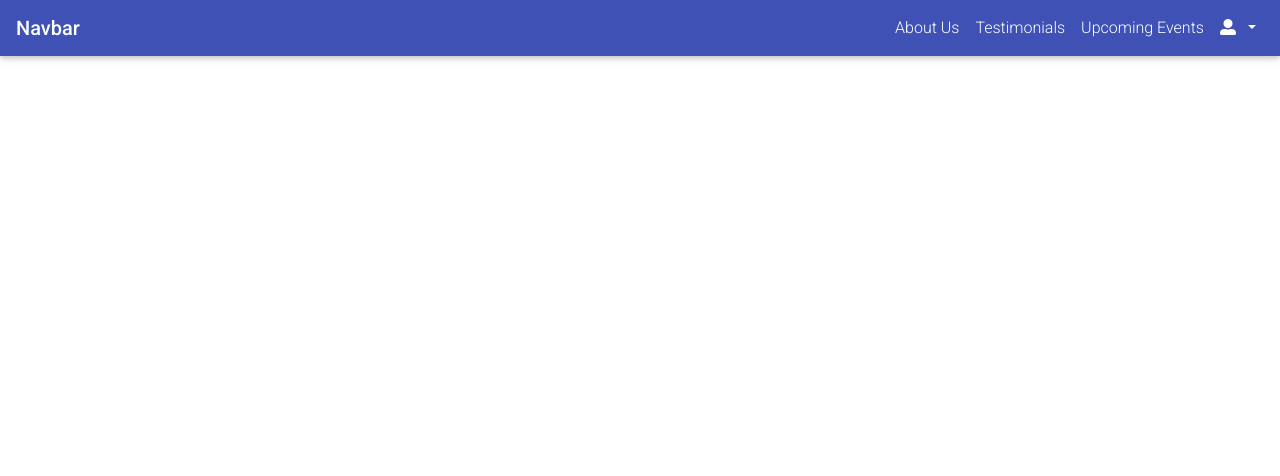
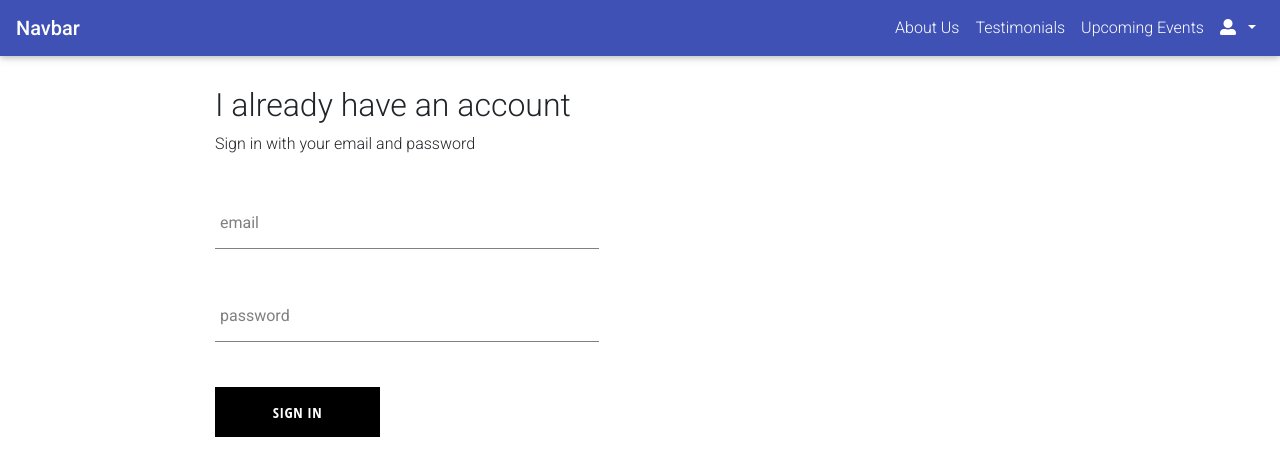
Before and after one commit to namitdoshi/music-streaming-react, a React (Create React App) app: page /signin in a window 1280 px wide. Shown: the top 476 px of the page. Built offline with nearby package versions, Linux system fonts and the light colour scheme.

Commit message:
added a signIn and SignupPage

```diff
--- a/package.json
+++ b/package.json
@@ -6,6 +6,7 @@
     "@testing-library/jest-dom": "^4.2.4",
     "@testing-library/react": "^9.5.0",
     "@testing-library/user-event": "^7.2.1",
+    "firebase": "^7.14.5",
     "mdbreact": "^4.27.0",
     "node-sass": "^4.14.1",
     "react": "^16.13.1",
--- a/src/App.js
+++ b/src/App.js
@@ -1,13 +1,29 @@
 import React from 'react';
-import Header from './components/header/header.component'
+
+
+import { auth,createUserProfileDocument } from './Firebase/firebase.utils';
+import {Switch , Route} from 'react-router-dom';
+
+
+import Header from './components/header/header.component';
+import SignInAndSignUpPage from './pages/sign-in-and-signup/sign-in-and-sign-up.component'
 import './App.css';
+import { render } from 'react-dom';
+import HomePage from './pages/home-page/home-page.component';
 
-function App() {
-  return (
+class App extends React.Component {
+
+  render(){
+    return (
         <div>
           <Header/>
+          <Switch>
+            <Route exact path = '/' component = {HomePage}/>
+            <Route path = '/signin' component ={SignInAndSignUpPage} />
+          </Switch>
         </div>
-  );
+    );
+  }
 }
 
 export default App;
--- /dev/null
+++ b/src/Firebase/firebase.utils.js
@@ -0,0 +1,50 @@
+import firebase from 'firebase/app';
+import 'firebase/firestore';
+import 'firebase/auth';
+
+const config = {
+    apiKey: "AIzaSyD7KX4VdIr2TGWoi75wzCdevwzKIilu7zQ",
+    authDomain: "stream-app-8f9b9.firebaseapp.com",
+    databaseURL: "https://stream-app-8f9b9.firebaseio.com",
+    projectId: "stream-app-8f9b9",
+    storageBucket: "stream-app-8f9b9.appspot.com",
+    messagingSenderId: "911287855784",
+    appId: "1:911287855784:web:fc8cc417f99255290a709d",
+    measurementId: "G-RS1Z6MS2RG"
+  };
+
+  export const createUserProfileDocument = async (userAuth, additionalData) => {
+
+    if(!userAuth) return;
+
+    const userRef =  firestore.doc(`users/${userAuth.uid}`);
+
+    const snapShot = await userRef.get();
+
+    if(!snapShot.exists){
+      const { displayName , email} = userAuth;
+      const createdAt = new Date();
+
+      try{
+        await userRef.set({
+          displayName,
+          email,
+          createdAt,
+          ...additionalData
+        })
+
+      }catch(error) {
+          console.log('error creating user',error.message);
+      }
+    }
+    return userRef;
+  }
+
+firebase.initializeApp(config);
+
+export const auth = firebase.auth();
+export const firestore =firebase.firestore();
+const provider = new firebase.auth.GoogleAuthProvider();
+provider.setCustomParameters({prompt :'select_account'});
+export const signInWithGoogle = () => auth.signInWithPopup(provider);
+export default firebase;
--- /dev/null
+++ b/src/components/custom-button/custom-button.component.jsx
@@ -0,0 +1,11 @@
+import React from 'react';
+
+import './custom-button.styles.scss';
+
+const CustomButton = ({ children, ...otherProps }) => (
+  <button className='custom-button' {...otherProps}>
+    {children}
+  </button>
+);
+
+export default CustomButton;
--- /dev/null
+++ b/src/components/custom-button/custom-button.styles.scss
@@ -0,0 +1,22 @@
+.custom-button {
+    min-width: 165px;
+    width: auto;
+    height: 50px;
+    letter-spacing: 0.5px;
+    line-height: 50px;
+    padding: 0 35px 0 35px;
+    font-size: 15px;
+    background-color: black;
+    color: white;
+    text-transform: uppercase;
+    font-family: 'Open Sans Condensed';
+    font-weight: bolder;
+    border: none;
+    cursor: pointer;
+
+    &:hover {
+      background-color: white;
+      color: black;
+      border: 1px solid black;
+    }
+  }
--- /dev/null
+++ b/src/components/form-input/form-input.component.jsx
@@ -0,0 +1,20 @@
+import React from 'react';
+
+import './form-input.styles.scss';
+
+const FormInput = ({ handleChange, label, ...otherProps }) => (
+  <div className='group'>
+    <input className='form-input' onChange={handleChange} {...otherProps} />
+    {label ? (
+      <label
+        className={`${
+          otherProps.value.length ? 'shrink' : ''
+        } form-input-label`}
+      >
+        {label}
+      </label>
+    ) : null}
+  </div>
+);
+
+export default FormInput;
--- /dev/null
+++ b/src/components/form-input/form-input.styles.scss
@@ -0,0 +1,54 @@
+$sub-color: grey;
+$main-color: black;
+
+@mixin shrinkLabel {
+  top: -14px;
+  font-size: 12px;
+  color: $main-color;
+}
+
+.group {
+  position: relative;
+  margin: 45px 0;
+
+  .form-input {
+    background: none;
+    background-color: white;
+    color: $sub-color;
+    font-size: 18px;
+    padding: 10px 10px 10px 5px;
+    display: block;
+    width: 100%;
+    border: none;
+    border-radius: 0;
+    border-bottom: 1px solid $sub-color;
+    margin: 25px 0;
+
+    &:focus {
+      outline: none;
+    }
+
+    &:focus ~ .form-input-label {
+      @include shrinkLabel();
+    }
+  }
+
+  input[type='password'] {
+    letter-spacing: 0.3em;
+  }
+
+  .form-input-label {
+    color: $sub-color;
+    font-size: 16px;
+    font-weight: normal;
+    position: absolute;
+    pointer-events: none;
+    left: 5px;
+    top: 10px;
+    transition: 300ms ease all;
+
+    &.shrink {
+      @include shrinkLabel();
+    }
+  }
+}
--- /dev/null
+++ b/src/components/signin/sign-in.component.jsx
@@ -0,0 +1,60 @@
+import React from 'react';
+
+import FormInput from '../form-input/form-input.component';
+import CustomButton from '../custom-button/custom-button.component';
+
+import './sign-in.styles.scss';
+
+class SignIn extends React.Component {
+  constructor(props) {
+    super(props);
+
+    this.state = {
+      email: '',
+      password: ''
+    };
+  }
+
+  handleSubmit = event => {
+    event.preventDefault();
+
+    this.setState({ email: '', password: '' });
+  };
+
+  handleChange = event => {
+    const { value, name } = event.target;
+
+    this.setState({ [name]: value });
+  };
+
+  render() {
+    return (
+      <div className='sign-in'>
+        <h2>I already have an account</h2>
+        <span>Sign in with your email and password</span>
+
+        <form onSubmit={this.handleSubmit}>
+          <FormInput
+            name='email'
+            type='email'
+            handleChange={this.handleChange}
+            value={this.state.email}
+            label='email'
+            required
+          />
+          <FormInput
+            name='password'
+            type='password'
+            value={this.state.password}
+            handleChange={this.handleChange}
+            label='password'
+            required
+          />
+          <CustomButton type='submit'> Sign in </CustomButton>
+        </form>
+      </div>
+    );
+  }
+}
+
+export default SignIn
--- /dev/null
+++ b/src/components/signin/sign-in.styles.scss
@@ -0,0 +1,5 @@
+.sign-in {
+    width: 30vw;
+    display: flex;
+    flex-direction: column;
+  }
--- a/src/pages/home-page/home-page.component.jsx
+++ b/src/pages/home-page/home-page.component.jsx
@@ -1,6 +1,6 @@
 import React, { Component } from "react";
 
-class Home extends Component {
+class HomePage extends Component {
   render() {
     return (
       <div>dsadsa</div>
@@ -8,4 +8,4 @@ class Home extends Component {
 
 }
 
-export default Home;
+export default HomePage;
--- /dev/null
+++ b/src/pages/sign-in-and-signup/sign-in-and-sign-up.component.js
@@ -0,0 +1,13 @@
+import React from 'react';
+
+import SignIn from '../../components/signin/sign-in.component'
+
+import './sign-in-and-sign-up.styles.scss';
+
+const SignInAndSignUpPage = () => (
+  <div className='sign-in-and-sign-up'>
+    <SignIn />
+  </div>
+);
+
+export default SignInAndSignUpPage;
--- /dev/null
+++ b/src/pages/sign-in-and-signup/sign-in-and-sign-up.styles.scss
@@ -0,0 +1,6 @@
+.sign-in-and-sign-up {
+    width: 850px;
+    display: flex;
+    justify-content: space-between;
+    margin: 30px auto;
+}
```
Also changed, not shown: 1 other file (tests, documents, lock files or other folders).
